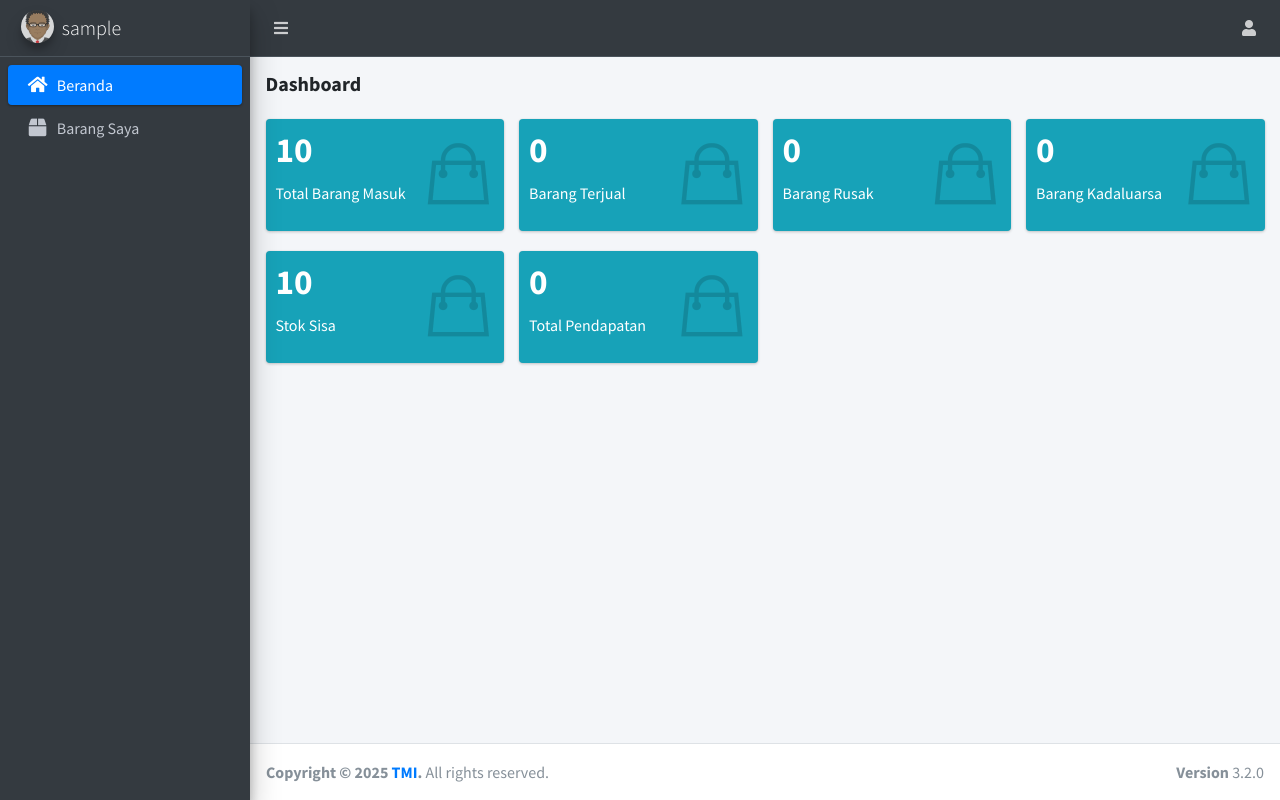
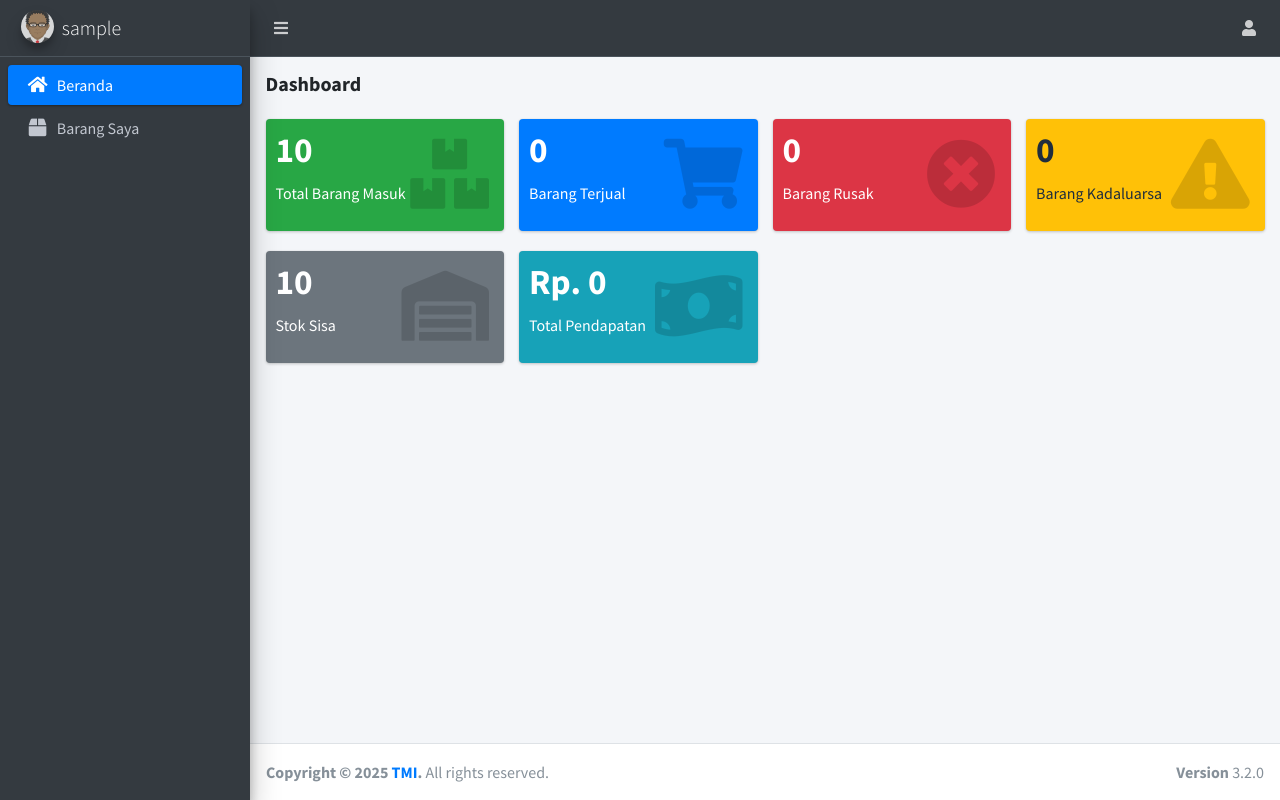
Before and after one commit to azzamzuhdi/pkl_sistem_konsinyasi, a PHP site: page /dashboard_supplier in a window 1280 px wide. Run offline with PHP 8.4, Linux system fonts and the light colour scheme; the visitor is signed in with stand-in values (Sample User, id 1); tables that the repository leaves empty or names only in its code hold one stand-in row (values such as "Sample post"); some libraries are stand-ins or nearby versions.

Commit message:
menambahkan box info di dashboard supplier

```diff
--- a/dashboard_supplier/index.php
+++ b/dashboard_supplier/index.php
@@ -48,8 +48,10 @@ if ($_SESSION['peran'] != '1') {
                 <div class="content">
                     <div class="container-fluid">
                         <div class="row">
+
+                            <!-- Total Barang Masuk -->
                             <div class="col-lg-3 col-6">
-                                <div class="small-box bg-info">
+                                <div class="small-box bg-success">
                                     <div class="inner">
                                         <?php
                                         $id_supplier = $_SESSION['id_supplier'];
@@ -60,66 +62,67 @@ if ($_SESSION['peran'] != '1') {
                                         <p>Total Barang Masuk</p>
                                     </div>
                                     <div class="icon">
-                                        <i class="ion ion-bag"></i>
+                                        <i class="fas fa-boxes"></i>
                                     </div>
                                 </div>
                             </div>
+
+                            <!-- Barang Terjual -->
                             <div class="col-lg-3 col-6">
-                                <div class="small-box bg-info">
+                                <div class="small-box bg-primary">
                                     <div class="inner">
                                         <?php
-                                        $id_supplier = $_SESSION['id_supplier'];
-                                        $query_terjual = mysqli_query($conn, "SELECT SUM(jumlah) AS total_terjual, jenis_keluar FROM tb_stok_keluar WHERE id_supplier = '$id_supplier' AND jenis_keluar = 'Terjual'") or die(mysqli_error($conn));
+                                        $query_terjual = mysqli_query($conn, "SELECT SUM(jumlah) AS total_terjual FROM tb_stok_keluar WHERE id_supplier = '$id_supplier' AND jenis_keluar = 'Terjual'") or die(mysqli_error($conn));
                                         $total_terjual = mysqli_fetch_assoc($query_terjual)['total_terjual'] ?? 0;
                                         ?>
                                         <h3><?= $total_terjual; ?></h3>
                                         <p>Barang Terjual</p>
                                     </div>
                                     <div class="icon">
-                                        <i class="ion ion-bag"></i>
+                                        <i class="fas fa-shopping-cart"></i>
                                     </div>
                                 </div>
                             </div>
 
+                            <!-- Barang Rusak -->
                             <div class="col-lg-3 col-6">
-                                <div class="small-box bg-info">
+                                <div class="small-box bg-danger">
                                     <div class="inner">
                                         <?php
-                                        $id_supplier = $_SESSION['id_supplier'];
-                                        $query_rusak = mysqli_query($conn, "SELECT SUM(jumlah) AS total_rusak, jenis_keluar FROM tb_stok_keluar WHERE id_supplier = '$id_supplier' AND jenis_keluar = 'Rusak'") or die(mysqli_error($conn));
+                                        $query_rusak = mysqli_query($conn, "SELECT SUM(jumlah) AS total_rusak FROM tb_stok_keluar WHERE id_supplier = '$id_supplier' AND jenis_keluar = 'Rusak'") or die(mysqli_error($conn));
                                         $total_rusak = mysqli_fetch_assoc($query_rusak)['total_rusak'] ?? 0;
                                         ?>
                                         <h3><?= $total_rusak; ?></h3>
                                         <p>Barang Rusak</p>
                                     </div>
                                     <div class="icon">
-                                        <i class="ion ion-bag"></i>
+                                        <i class="fas fa-times-circle"></i>
                                     </div>
                                 </div>
                             </div>
 
+                            <!-- Barang Kadaluarsa -->
                             <div class="col-lg-3 col-6">
-                                <div class="small-box bg-info">
+                                <div class="small-box bg-warning">
                                     <div class="inner">
                                         <?php
-                                        $id_supplier = $_SESSION['id_supplier'];
-                                        $query_kadaluarsa = mysqli_query($conn, "SELECT SUM(jumlah) AS total_kadaluarsa, jenis_keluar FROM tb_stok_keluar WHERE id_supplier = '$id_supplier' AND jenis_keluar = 'Kadaluarsa'") or die(mysqli_error($conn));
+                                        $query_kadaluarsa = mysqli_query($conn, "SELECT SUM(jumlah) AS total_kadaluarsa FROM tb_stok_keluar WHERE id_supplier = '$id_supplier' AND jenis_keluar = 'Kadaluarsa'") or die(mysqli_error($conn));
                                         $total_kadaluarsa = mysqli_fetch_assoc($query_kadaluarsa)['total_kadaluarsa'] ?? 0;
                                         ?>
                                         <h3><?= $total_kadaluarsa; ?></h3>
                                         <p>Barang Kadaluarsa</p>
                                     </div>
                                     <div class="icon">
-                                        <i class="ion ion-bag"></i>
+                                        <i class="fas fa-exclamation-triangle"></i>
                                     </div>
                                 </div>
                             </div>
 
+                            <!-- Sisa Stok -->
                             <div class="col-lg-3 col-6">
-                                <div class="small-box bg-info">
+                                <div class="small-box bg-secondary">
                                     <div class="inner">
                                         <?php
-                                        $id_supplier = $_SESSION['id_supplier'];
                                         $query_sisa = mysqli_query($conn, "SELECT SUM(sisa_stok) AS jml_sisa_stok FROM tb_barang WHERE id_supplier = '$id_supplier'") or die(mysqli_error($conn));
                                         $jml_sisa_stok = mysqli_fetch_assoc($query_sisa)['jml_sisa_stok'] ?? 0;
                                         ?>
@@ -127,40 +130,36 @@ if ($_SESSION['peran'] != '1') {
                                         <p>Stok Sisa</p>
                                     </div>
                                     <div class="icon">
-                                        <i class="ion ion-bag"></i>
+                                        <i class="fas fa-warehouse"></i>
                                     </div>
                                 </div>
                             </div>
 
+                            <!-- Total Pendapatan -->
                             <div class="col-lg-3 col-6">
                                 <div class="small-box bg-info">
                                     <div class="inner">
                                         <?php
-                                        $id_supplier = $_SESSION['id_supplier'];
-                                        $query_pendapatan = mysqli_query($conn, "SELECT
-    s.id_supplier,
-    b.harga_konsinyasi,
-    b.harga_jual,
-    sk.jumlah,
-    sk.jenis_keluar,
-    (sk.jumlah * b.harga_konsinyasi) AS total_pendapatan
-FROM tb_stok_keluar sk
-JOIN tb_barang b
-JOIN tb_supplier s ON b.id_supplier = s.id_supplier
-WHERE sk.jenis_keluar = 'Terjual' AND s.id_supplier = '$id_supplier'
-    ") or die(mysqli_error($conn));
+                                        $query_pendapatan = mysqli_query($conn, "
+                    SELECT SUM(sk.jumlah * b.harga_konsinyasi) AS total_pendapatan
+                    FROM tb_stok_keluar sk
+                    JOIN tb_barang b ON sk.id_barang = b.id_barang
+                    WHERE sk.jenis_keluar = 'Terjual' AND b.id_supplier = '$id_supplier'
+                ") or die(mysqli_error($conn));
+
                                         $pendapatan = mysqli_fetch_assoc($query_pendapatan)['total_pendapatan'] ?? 0;
                                         ?>
-                                        <h3><?= $pendapatan; ?></h3>
+                                        <h3>Rp. <?= number_format($pendapatan, 0, ',', '.') ?></h3>
                                         <p>Total Pendapatan</p>
                                     </div>
                                     <div class="icon">
-                                        <i class="ion ion-bag"></i>
+                                        <i class="fas fa-money-bill-wave"></i>
                                     </div>
                                 </div>
                             </div>
 
                         </div>
+
                     </div>
                 </div>
             </div>
```
